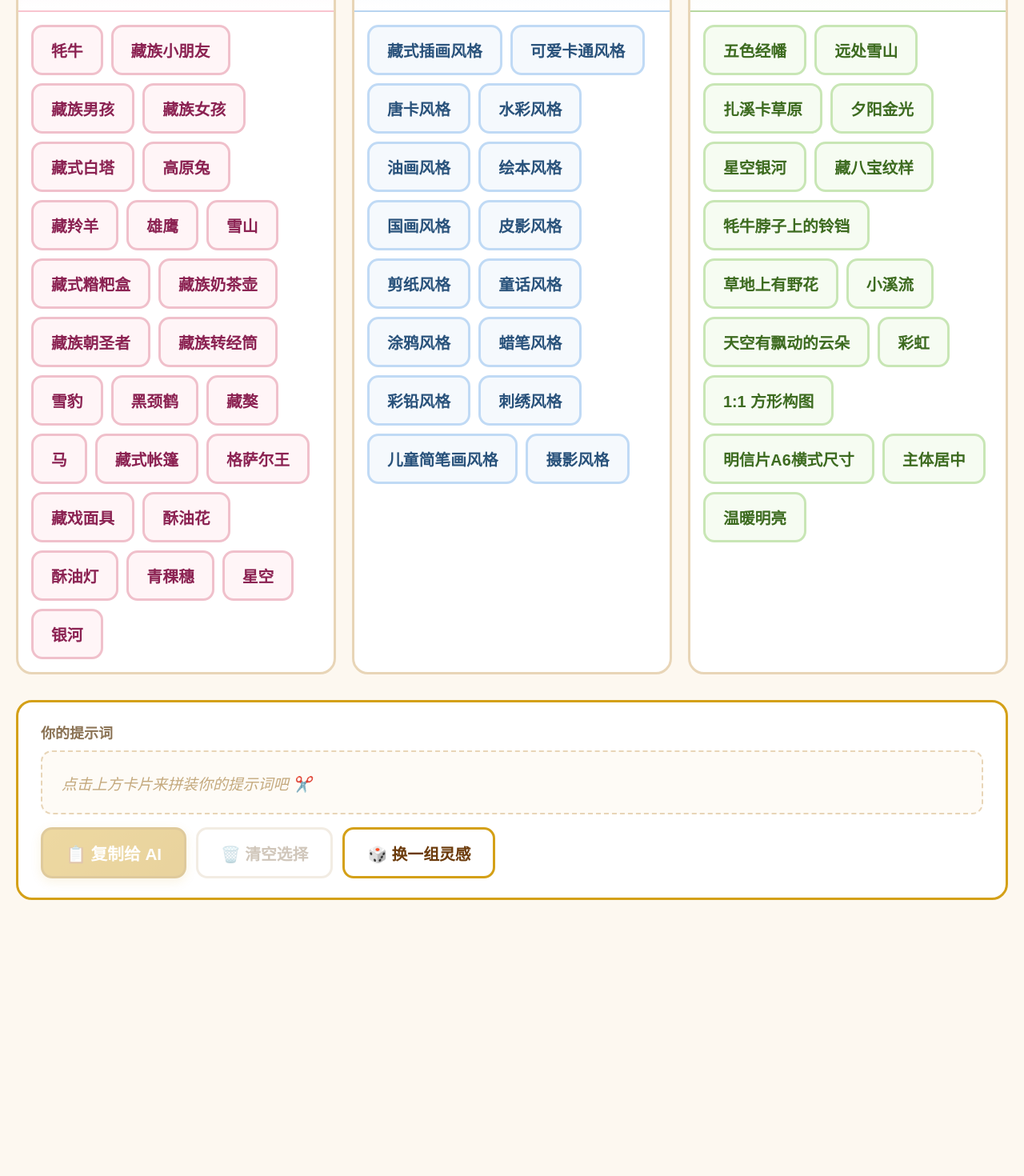
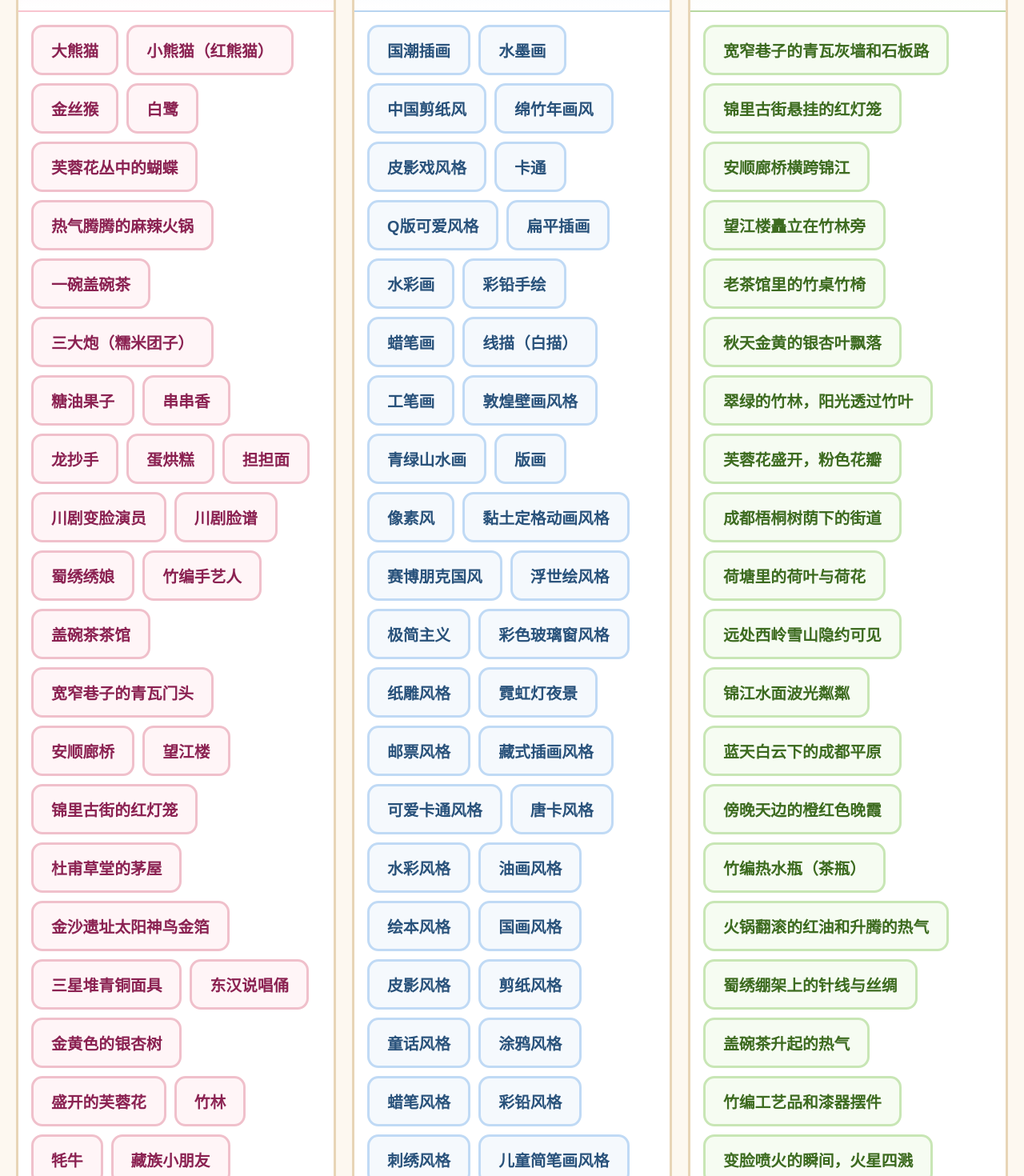
Before and after one commit to Frog1205/promptclip, a React (Vite) app: page / in a window 1280 px wide. Shown: the part 380-1850 px from the top of the page at 80% size. Before the commit the page ends 1545 px from the top, so only its background shows below. Built offline with nearby package versions, Linux system fonts and the light colour scheme.

Commit message:
Add Xicheng classroom prompt library

```diff
--- a/src/App.tsx
+++ b/src/App.tsx
@@ -7,12 +7,12 @@ import PromptPreview from './components/PromptPreview'
 import TemplateBar from './components/TemplateBar'
 import TeacherPanel from './components/TeacherPanel'
 
-const STORAGE_KEY = 'promptclip-library-v2'
+const STORAGE_KEY = 'promptclip-library-v4'
 const OLD_A6_DETAIL = 'A6尺寸横版明信片'
 const NEW_A6_DETAIL = '明信片A6横式尺寸'
 
 function normalizeLibrary(library: LibraryData): LibraryData {
-  return {
+  const normalized = {
     ...library,
     details: library.details.map((detail) =>
       detail.text === OLD_A6_DETAIL ? { ...detail, text: NEW_A6_DETAIL } : detail
@@ -23,6 +23,24 @@ function normalizeLibrary(library: LibraryData): LibraryData {
         detail === OLD_A6_DETAIL ? NEW_A6_DETAIL : detail
       ),
     })),
+  }
+
+  const mergeMissingDefaults = (items: WordItem[], defaultItems: WordItem[]) => {
+    const existingTexts = new Set(items.map((item) => item.text))
+    const missingDefaults = defaultItems.filter((item) => !existingTexts.has(item.text))
+    return [...missingDefaults, ...items]
+  }
+
+  const defaults = getDefaultLibrary()
+  const xichengTemplate = defaults.templates.find((template) => template.id === 'tpl-xicheng')
+  return {
+    subjects: mergeMissingDefaults(normalized.subjects, defaults.subjects),
+    styles: mergeMissingDefaults(normalized.styles, defaults.styles),
+    details: mergeMissingDefaults(normalized.details, defaults.details),
+    templates:
+      xichengTemplate && !normalized.templates.some((template) => template.id === xichengTemplate.id)
+        ? [xichengTemplate, ...normalized.templates]
+        : normalized.templates,
   }
 }
 
--- a/src/data/defaultLibrary.ts
+++ b/src/data/defaultLibrary.ts
@@ -1,6 +1,13 @@
 import { LibraryData } from '../types'
 
 const defaultTemplates = [
+  {
+    id: 'tpl-xicheng',
+    name: '西城小学',
+    subject: '大熊猫',
+    style: '国潮插画',
+    details: ['宽窄巷子的青瓦灰墙和石板路', '秋天金黄的银杏叶飘落', '温暖明亮', '1：1尺寸'],
+  },
   {
     id: 'tpl-1',
     name: '高原动物徽章',
@@ -32,6 +39,35 @@ const defaultTemplates = [
 ]
 
 const subjects = [
+  '大熊猫',
+  '小熊猫（红熊猫）',
+  '金丝猴',
+  '白鹭',
+  '芙蓉花丛中的蝴蝶',
+  '热气腾腾的麻辣火锅',
+  '一碗盖碗茶',
+  '三大炮（糯米团子）',
+  '糖油果子',
+  '串串香',
+  '龙抄手',
+  '蛋烘糕',
+  '担担面',
+  '川剧变脸演员',
+  '川剧脸谱',
+  '蜀绣绣娘',
+  '竹编手艺人',
+  '盖碗茶茶馆',
+  '宽窄巷子的青瓦门头',
+  '安顺廊桥',
+  '望江楼',
+  '锦里古街的红灯笼',
+  '杜甫草堂的茅屋',
+  '金沙遗址太阳神鸟金箔',
+  '三星堆青铜面具',
+  '东汉说唱俑',
+  '金黄色的银杏树',
+  '盛开的芙蓉花',
+  '竹林',
   '牦牛',
   '藏族小朋友',
   '藏族男孩',
@@ -60,6 +96,31 @@ const subjects = [
 ]
 
 const styles = [
+  '国潮插画',
+  '水墨画',
+  '中国剪纸风',
+  '绵竹年画风',
+  '皮影戏风格',
+  '卡通',
+  'Q版可爱风格',
+  '扁平插画',
+  '水彩画',
+  '彩铅手绘',
+  '蜡笔画',
+  '线描（白描）',
+  '工笔画',
+  '敦煌壁画风格',
+  '青绿山水画',
+  '版画',
+  '像素风',
+  '黏土定格动画风格',
+  '赛博朋克国风',
+  '浮世绘风格',
+  '极简主义',
+  '彩色玻璃窗风格',
+  '纸雕风格',
+  '霓虹灯夜景',
+  '邮票风格',
   '藏式插画风格',
   '可爱卡通风格',
   '唐卡风格',
@@ -79,6 +140,34 @@ const styles = [
 ]
 
 const details = [
+  '宽窄巷子的青瓦灰墙和石板路',
+  '锦里古街悬挂的红灯笼',
+  '安顺廊桥横跨锦江',
+  '望江楼矗立在竹林旁',
+  '老茶馆里的竹桌竹椅',
+  '秋天金黄的银杏叶飘落',
+  '翠绿的竹林，阳光透过竹叶',
+  '芙蓉花盛开，粉色花瓣',
+  '成都梧桐树荫下的街道',
+  '荷塘里的荷叶与荷花',
+  '远处西岭雪山隐约可见',
+  '锦江水面波光粼粼',
+  '蓝天白云下的成都平原',
+  '傍晚天边的橙红色晚霞',
+  '竹编热水瓶（茶瓶）',
+  '火锅翻滚的红油和升腾的热气',
+  '蜀绣绷架上的针线与丝绸',
+  '盖碗茶升起的热气',
+  '竹编工艺品和漆器摆件',
+  '变脸喷火的瞬间，火星四溅',
+  '金色的光芒',
+  '春天的油菜花田',
+  '夏夜的萤火虫飞舞',
+  '秋日银杏铺满金色路面',
+  '温暖明亮的阳光感',
+  '热闹市井的烟火气',
+  '温暖明亮',
+  '1：1尺寸',
   '五色经幡',
   '远处雪山',
   '扎溪卡草原',
@@ -93,7 +182,6 @@ const details = [
   '1:1 方形构图',
   '明信片A6横式尺寸',
   '主体居中',
-  '温暖明亮',
 ]
 
 function toWordItems(prefix: string, items: string[]) {
```
